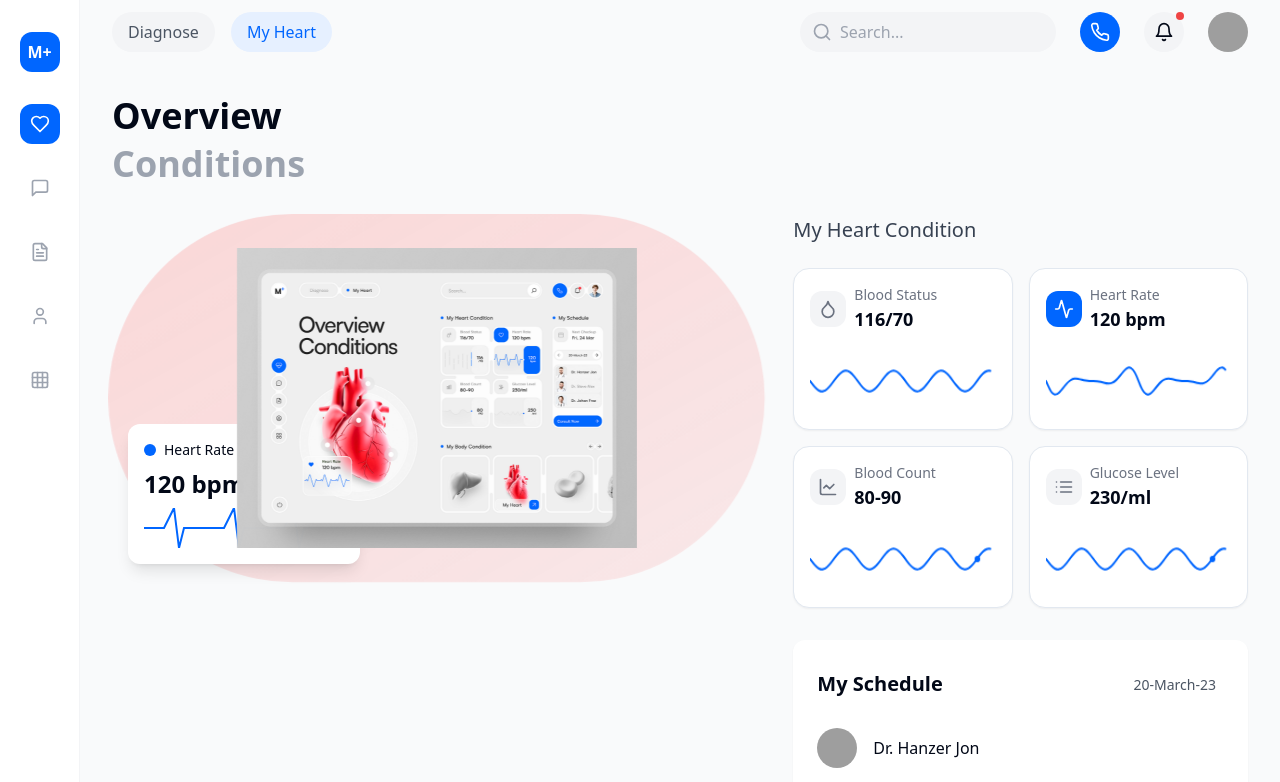
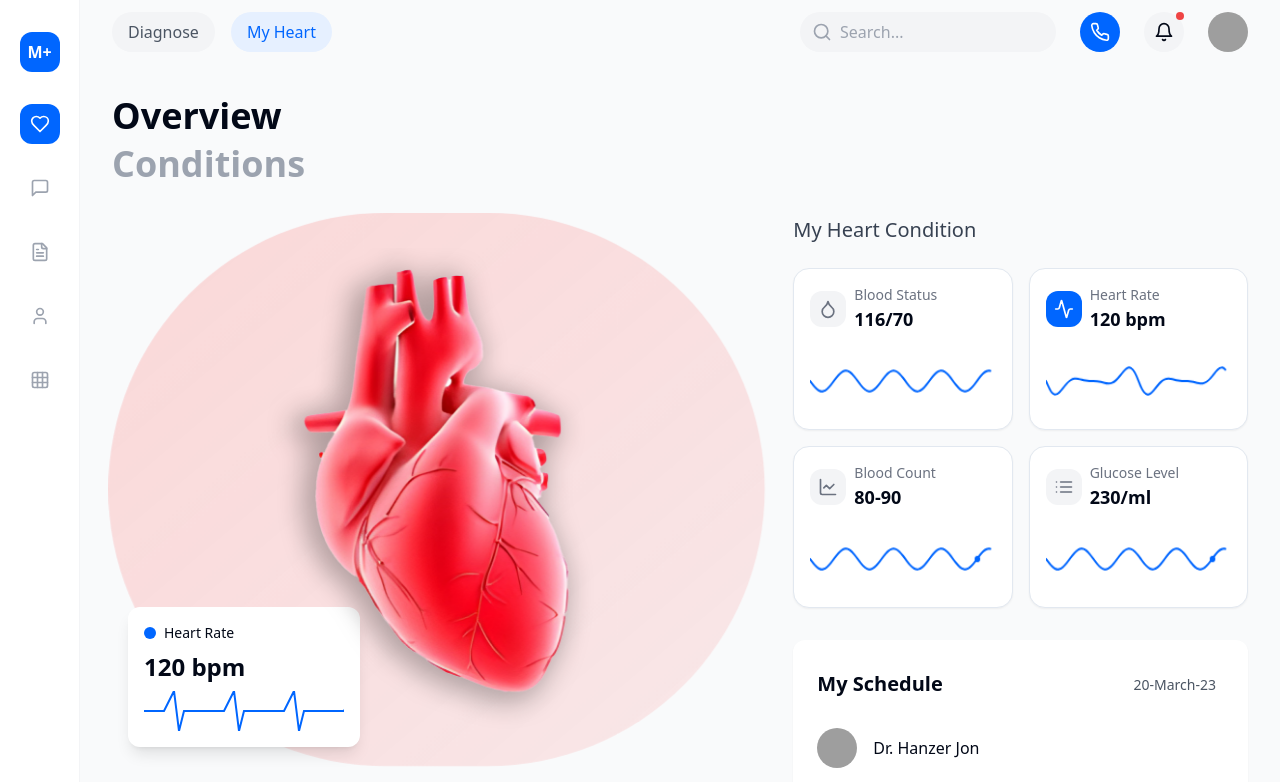
Before and after one commit to aayansaleem/healthvision-dashboard-12, a React (Vite) app: page / in a window 1280 px wide. Shown: the top 782 px of the page. Built offline with nearby package versions, Linux system fonts and the light colour scheme; grey boxes are pictures that could not be loaded.

Commit message:
Update heart image in visualization
Replaced the heart image used in the HeartVisualization component with a new image as specified in the prompt.
[skip gpt_engineer]

```diff
--- a/src/components/HeartVisualization.tsx
+++ b/src/components/HeartVisualization.tsx
@@ -44,8 +44,8 @@ export function HeartVisualization() {
     <div className="relative p-8">
       <div className="absolute inset-0 bg-gradient-to-br from-medical-red/20 to-medical-red/10 rounded-full animate-heart-beat"></div>
       <img
-        src="/lovable-uploads/985ad949-827d-43b3-ab30-bc451e0636b0.png"
-        alt="Heart"
+        src="/lovable-uploads/29022270-8875-4f2d-83e8-0cb85358ad24.png"
+        alt="Anatomical Heart"
         className="w-full h-full object-contain relative z-10 max-w-[400px] mx-auto"
       />
       <div className="absolute bottom-4 left-4 bg-white p-4 rounded-xl shadow-lg">
```
Also changed, not shown: public/lovable-uploads/29022270-8875-4f2d-83e8-0cb85358ad24.png (added).
